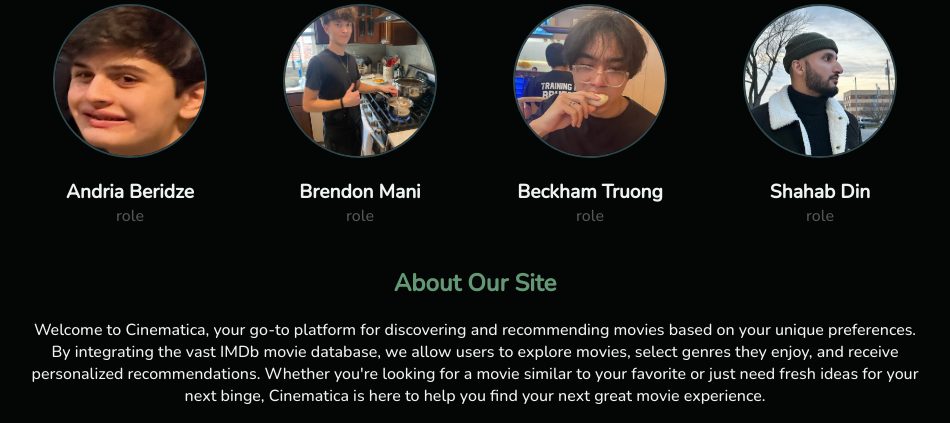
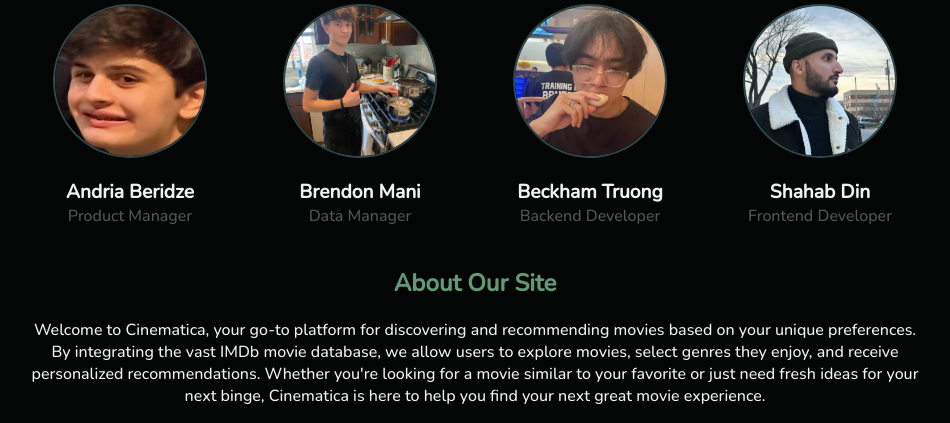
Before and after one commit to AndriaBeridze/Cinematica, a Django app: page /about/ in a window 1280 px wide. Shown: the part 177-600 px from the top of the page, without its empty margins (165-1115 px from the left). Run offline with Django 5.2, Linux system fonts and the light colour scheme; the visitor is signed in with stand-in values (Sample User, id 1).

Commit message:
Minor changes

```diff
--- a/core/templates/pages/about.html
+++ b/core/templates/pages/about.html
@@ -10,22 +10,22 @@
             <div class="team-member">
                 <img src="{% static 'images/team/andria.jpg' %}" alt="Team Member 1" class="team-photo">
                 <h3>Andria Beridze</h3>
-                <p>role</p>
+                <p>Product Manager</p>
             </div>
             <div class="team-member">
                 <img src="{% static 'images/team/brendon.jpg' %}" alt="Team Member 2" class="team-photo">
                 <h3>Brendon Mani</h3>
-                <p>role</p>
+                <p>Data Manager</p>
             </div>
             <div class="team-member">
                 <img src="{% static 'images/team/beckham.jpg' %}" alt="Team Member 3" class="team-photo">
                 <h3>Beckham Truong</h3>
-                <p>role</p>
+                <p>Backend Developer</p>
             </div>
             <div class="team-member">
                 <img src="{% static 'images/team/shahab.jpg' %}" alt="Team Member 4" class="team-photo">
                 <h3>Shahab Din</h3>
-                <p>role</p>
+                <p>Frontend Developer</p>
             </div>
         </div>
     </section>
--- a/static/js/preferences.js
+++ b/static/js/preferences.js
@@ -146,7 +146,11 @@ window.savePreferences = function () {
     const saveButton = document.querySelector('#save-preferences');
     saveButton.innerHTML = 'Saving...';
     saveButton.classList.add('disabled');
-    document.body.style.setProperty('cursor', 'progress', 'important');
+    document.body.style.setProperty('cursor', 'progress');
+    document.querySelectorAll('*').forEach(element => {
+        element.style.setProperty('cursor', 'progress');
+        element.style.setProperty('pointer-events', 'none');
+    });
 
     fetch('/preferences/', {
         method: 'POST',
```
Also changed, not shown: static/js/recommended.js (+6 -1 lines).
